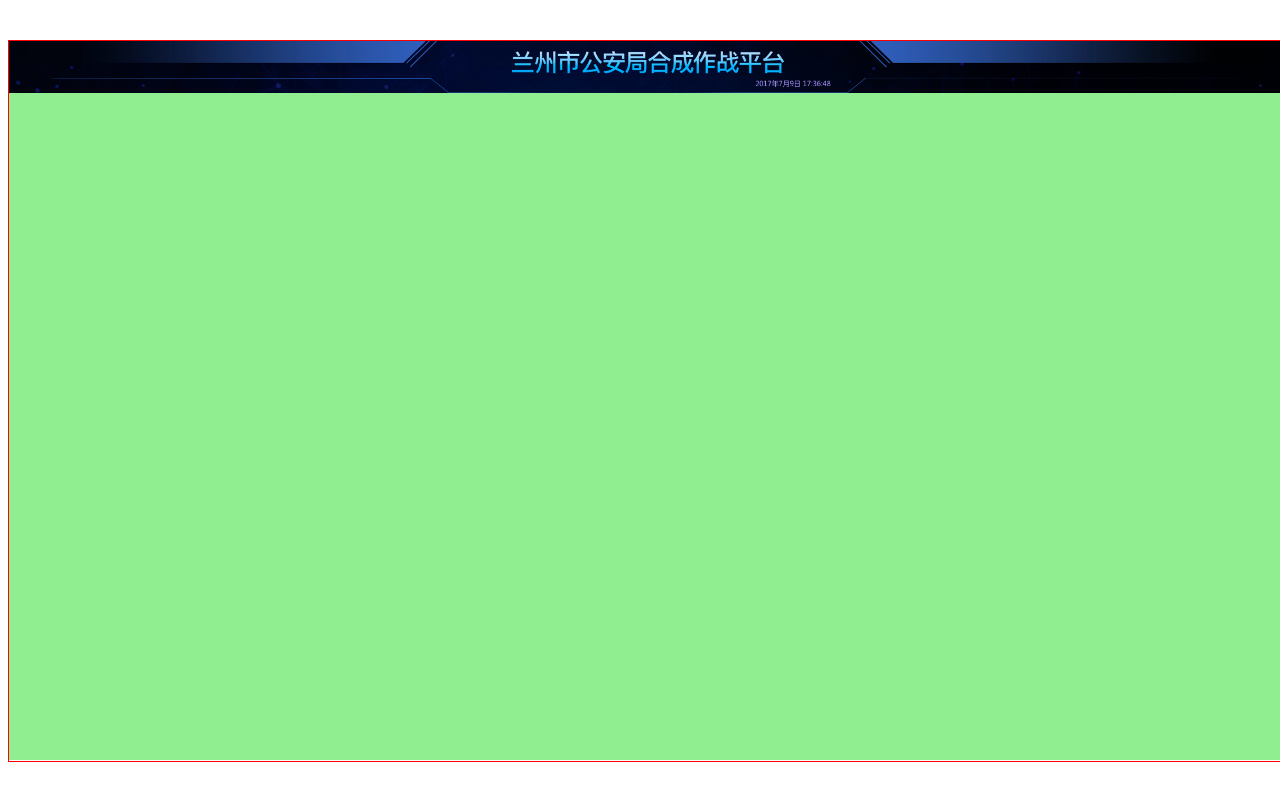
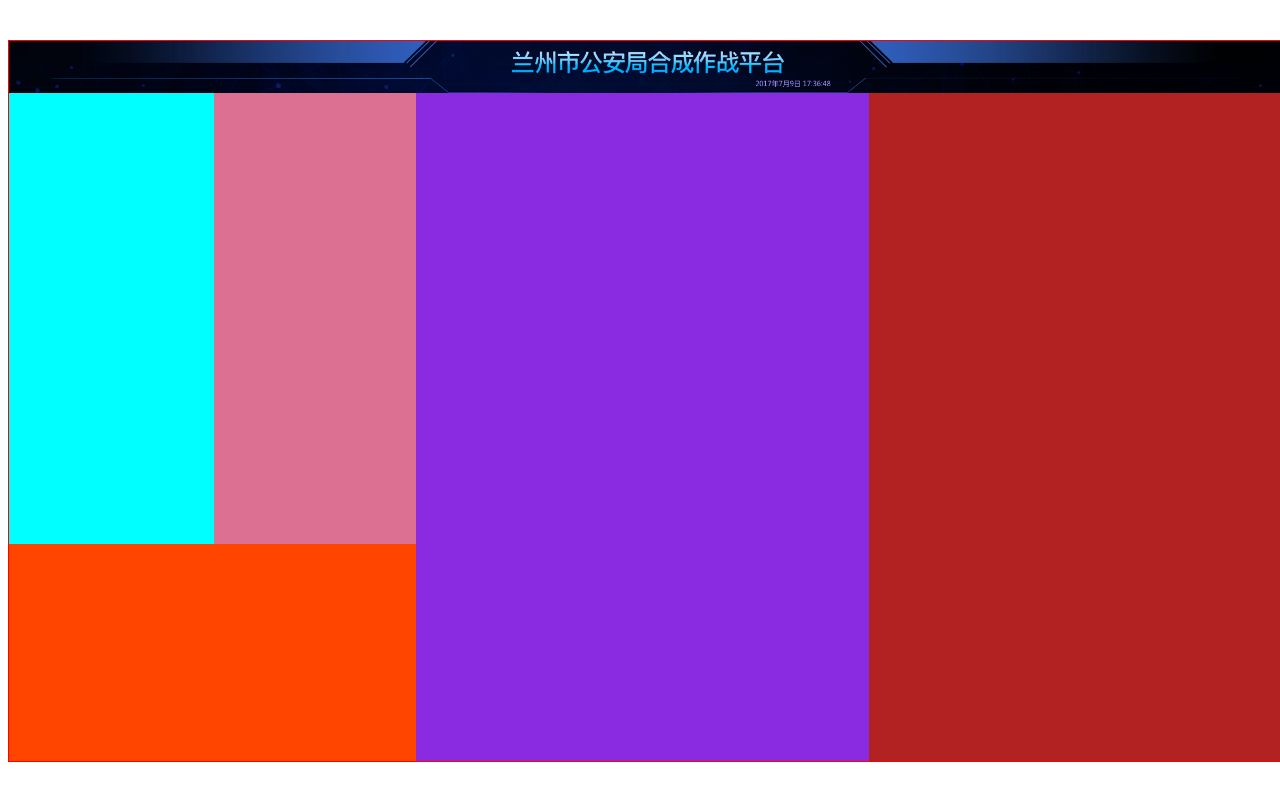
Before and after one commit to Allen718/combatScreen-demo-1, a React (Vite) app: page / in a window 1280 px wide. Built offline with nearby package versions, Linux system fonts and the light colour scheme.

Commit message:
basic grid

```diff
--- a/src/pages/home/home.scss
+++ b/src/pages/home/home.scss
@@ -2,8 +2,36 @@
 .home{
   height:100%;
   border:1px solid red;
+  display:flex;
+  flex-direction: column;
   header{
     height: px(99);
     background-size: cover;
   }
+  main{
+    flex:1;
+    display: grid;
+    grid-template: "box1 box2 box4 box5" 755fr
+      "box3 box3 box4 box5" 363fr / 366fr 361fr 811fr 747fr;
+    .section1{
+      grid-area: box1;
+      background-color: aqua;
+    }
+    .section2{
+      grid-area: box2;
+      background-color: palevioletred;
+    }
+    .section3{
+      grid-area: box3;
+      background-color: orangered;
+    }
+    .section4{
+      grid-area: box4;
+      background-color: blueviolet;
+    }
+    .section5{
+      grid-area: box5;
+      background-color: firebrick;
+    }
+  }
 }
--- a/src/pages/home/index.tsx
+++ b/src/pages/home/index.tsx
@@ -5,6 +5,13 @@
     return (
         <div className={'home'}>
             <header style={{backgroundImage:`url(${header})`}}/>
+            <main>
+                <section className={'section1'}></section>
+                <section  className={'section2'}></section>
+                <section className={'section3'}></section>
+                <section className={'section4'}></section>
+                <section className={'section5'}></section>
+            </main>
         </div>
     )
 };
```
